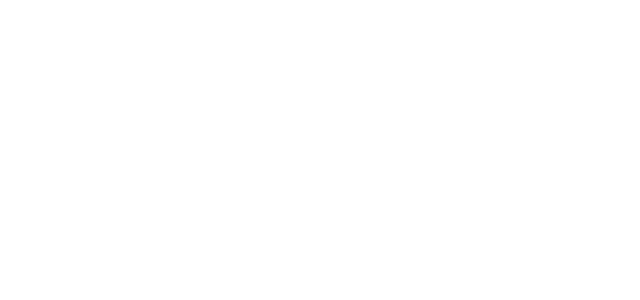
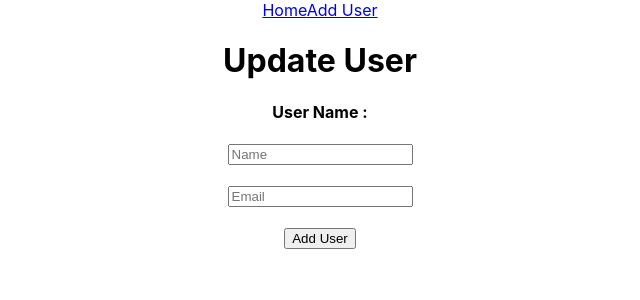
Before and after one commit to salmanSrahman/backend-database-practice, a React (Create React App) app in the folder react-crud2/: page /update/1 in a window 1280 px wide. Before the commit this address had no page. Shown: the top 300 px of the page, without its empty margins (320-960 px from the left). Built offline with nearby package versions, Linux system fonts and the light colour scheme; no server answers.

Commit message:
user updated

```diff
--- a/react-crud2/src/App.js
+++ b/react-crud2/src/App.js
@@ -1,14 +1,19 @@
 import { Route, Routes } from "react-router-dom";
 import "./App.css";
 import AddUser from "./Components/AddUser/AddUser";
+import Header from "./Components/Header/Header";
 import Home from "./Components/Home/Home";
+import UpdateUser from "./Components/UpdateUser/UpdateUser";
 
 function App() {
   return (
     <div className="App">
+      <Header />
       <Routes>
         <Route path="/" element={<Home />}></Route>
+        <Route path="/home" element={<Home />}></Route>
         <Route path="user/add" element={<AddUser />}></Route>
+        <Route path="/update/:id" element={<UpdateUser />}></Route>
       </Routes>
     </div>
   );
--- /dev/null
+++ b/react-crud2/src/Components/Header/Header.js
@@ -0,0 +1,13 @@
+import React from "react";
+import { Link } from "react-router-dom";
+
+const Header = () => {
+  return (
+    <div>
+      <Link to="home">Home</Link>
+      <Link to="user/add">Add User</Link>
+    </div>
+  );
+};
+
+export default Header;
--- a/react-crud2/src/Components/Home/Home.js
+++ b/react-crud2/src/Components/Home/Home.js
@@ -1,4 +1,5 @@
 import React, { useEffect, useState } from "react";
+import { Link } from "react-router-dom";
 
 const Home = () => {
   const [users, setUsers] = useState([]);
@@ -34,6 +35,10 @@
         {users.map((user) => (
           <li key={user._id}>
             {user.name} :: {user.email}
+            <Link to={`/update/${user._id}`}>
+              {" "}
+              <button>Update User</button>
+            </Link>
             <button onClick={() => handleDeleteUser(user._id)}>X</button>
           </li>
         ))}
--- /dev/null
+++ b/react-crud2/src/Components/UpdateUser/UpdateUser.js
@@ -0,0 +1,54 @@
+import React, { useEffect, useState } from "react";
+import { useParams } from "react-router-dom";
+
+const UpdateUser = () => {
+  const { id } = useParams();
+  const [user, setUser] = useState({});
+  useEffect(() => {
+    const url = `http://localhost:5000/user/${id}`;
+    fetch(url)
+      .then((res) => res.json())
+      .then((data) => setUser(data));
+  }, []);
+
+  const handleUpdateUser = (event) => {
+    event.preventDefault();
+    const name = event.target.name.value;
+    const email = event.target.email.value;
+    const updateUser = { name, email };
+
+    //send data to the server
+    const url = `http://localhost:5000/user/${id}`;
+    fetch(url, {
+      method: "PUT",
+      headers: {
+        "Content-Type": "application/json",
+      },
+      body: JSON.stringify(updateUser),
+    })
+      .then((res) => res.json())
+      .then((data) => {
+        console.log(data);
+        alert("User updated successfully!!!");
+        event.target.reset();
+      });
+  };
+
+  return (
+    <div>
+      <h1>Update User</h1>
+      <h4>User Name : {user.name}</h4>
+      <form onSubmit={handleUpdateUser}>
+        <input type="text" name="name" placeholder="Name" />
+        <br />
+        <br />
+        <input type="email" name="email" placeholder="Email" />
+        <br />
+        <br />
+        <input type="submit" name="submit" value="Add User" />
+      </form>
+    </div>
+  );
+};
+
+export default UpdateUser;
```
